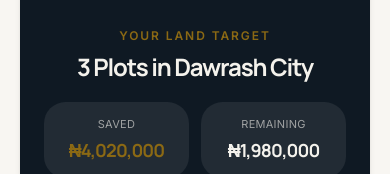
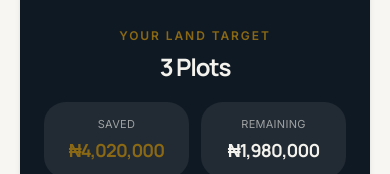
Before and after one commit to glmtechdev/Dawrash_City, a Next.js app: page /dashboard in a window 390 px wide. Shown: the part 325-499 px from the top of the page. Built offline with nearby package versions, Linux system fonts and the light colour scheme; no server answers.

Commit message:
fixed mobile nav bar bug

```diff
--- a/app/dashboard/page.tsx
+++ b/app/dashboard/page.tsx
@@ -150,7 +150,7 @@ export default async function DashboardPage() {
               Your Land Target
             </p>
             <p className="mt-2 font-serif text-2xl font-bold leading-tight">
-              {plotLabel(member.plots)} in Dawrash City
+              {plotLabel(member.plots)}
             </p>
 
             <div className="mt-5 grid grid-cols-2 gap-3 sm:grid-cols-3">
--- a/components/dawrash/bottom-nav.tsx
+++ b/components/dawrash/bottom-nav.tsx
@@ -32,7 +32,7 @@ export function BottomNav({ isAdmin = false }: { isAdmin?: boolean }) {
               <Link
                 href={item.href}
                 className={cn(
-                  'flex flex-col items-center gap-1 rounded-xl py-1.5 text-xs font-medium transition-colors',
+                  'flex w-full flex-col items-center gap-1 rounded-xl py-1.5 text-xs font-medium transition-colors',
                   active ? 'text-gold' : 'text-muted-foreground hover:text-foreground',
                 )}
                 aria-current={active ? 'page' : undefined}
```
